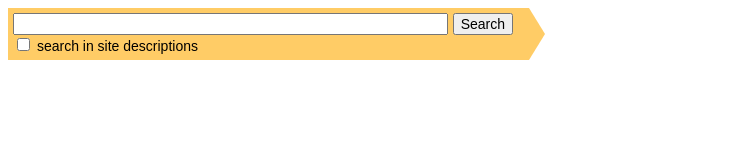
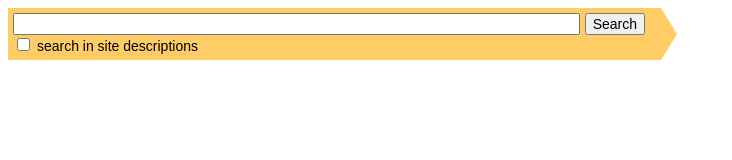
Before and after one commit to cwayfinder/markup_hw, a plain HTML site: page lesson8/task1.html in a window 1280 px wide. Shown: the whole page, without its empty margins (0-732 px from the left). Drawn offline with Linux system fonts and the light colour scheme.

Commit message:
Fix resizing

```diff
--- a/lesson8/task1.html
+++ b/lesson8/task1.html
@@ -12,7 +12,8 @@
         .arrow {
             font-family: sans-serif;
             background-color: #ffcc66;
-            width: 500px;
+            width: 50%;
+            min-width: 200px;
             position: relative;
             padding: 5px 16px 5px 5px;
             height: 42px;
```
